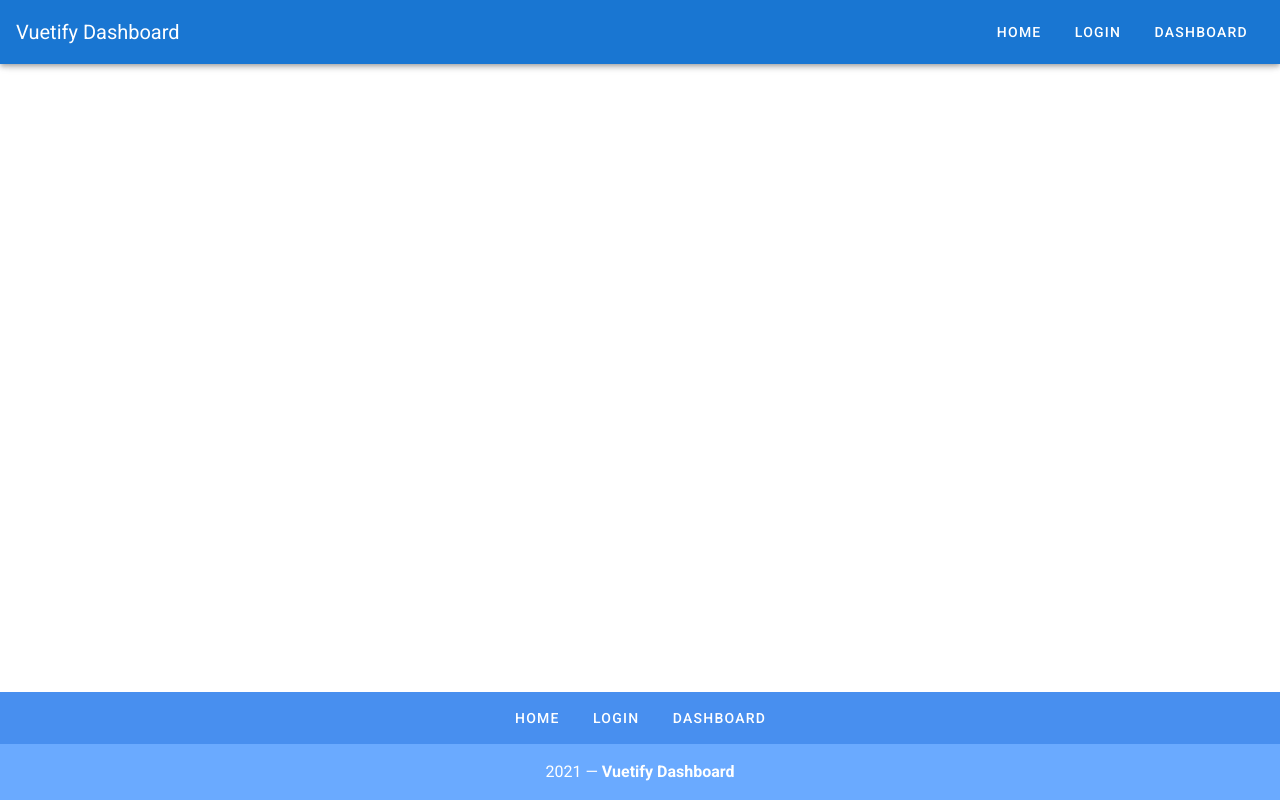
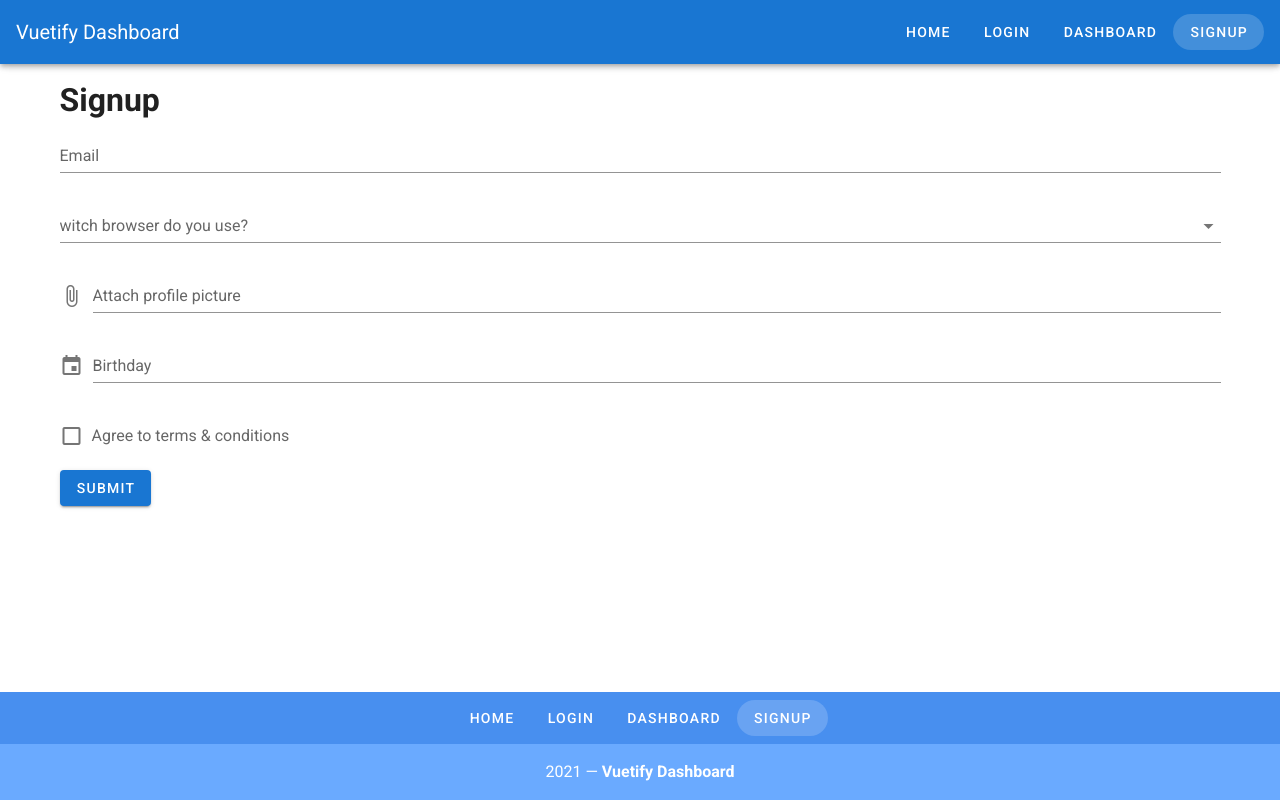
Before and after one commit to gabrielcaiana/Vuetify-Dashboard, a Vue app: page /signup in a window 1280 px wide. Built offline with nearby package versions, Linux system fonts and the light colour scheme.

Commit message:
criando pagina de cadastro

```diff
--- a/src/App.vue
+++ b/src/App.vue
@@ -9,9 +9,9 @@
         text
         rounded
         :to="link.url"
-        >
-        {{link.label }}
-        </v-btn>
+      >
+        {{ link.label }}
+      </v-btn>
     </v-app-bar>
 
     <v-content>
@@ -45,20 +45,25 @@ export default {
   data: () => ({
     links: [
       {
-        label: 'Home',
-        url: '/'
+        label: "Home",
+        url: "/",
       },
 
       {
-        label: 'Login',
-        url: '/login'
+        label: "Login",
+        url: "/login",
       },
 
-        {
-        label: 'Dashboard',
-        url: '/dashboard'
-      }
-    ]
+      {
+        label: "Dashboard",
+        url: "/dashboard",
+      },
+
+      {
+        label: "Signup",
+        url: "/signup",
+      },
+    ],
   }),
 };
 </script>
--- a/src/router/index.js
+++ b/src/router/index.js
@@ -21,6 +21,12 @@ const routes = [
     path: '/dashboard',
     name: 'dashboard',
     component:() => import('../views/Dashboard.vue')
+  },
+
+  {
+    path: '/signup',
+    name: 'signup',
+    component:() => import('../views/Signup.vue')
   }
 ]
 
--- /dev/null
+++ b/src/views/Signup.vue
@@ -0,0 +1,66 @@
+<template>
+  <v-container>
+    <v-row>
+      <v-col>
+        <h1>Signup</h1>
+        <v-form @submit.prevent="submit">
+          <v-text-field label="Email" type="Email"> </v-text-field>
+          <v-autocomplete
+            label="witch browser do you use?"
+            :items="browsers"
+          ></v-autocomplete>
+          <v-file-input label="Attach profile picture"></v-file-input>
+
+          <v-dialog
+            ref="dialog"
+            v-model="modal"
+            :return-value.sync="date"
+            persistent
+            width="290px"
+          >
+            <template v-slot:activator="{ on, attrs }">
+              <v-text-field
+                v-model="birthday"
+                label="Birthday"
+                prepend-icon="mdi-calendar"
+                readonly
+                v-bind="attrs"
+                v-on="on"
+              ></v-text-field>
+            </template>
+            <v-date-picker v-model="birthday" scrollable>
+              <v-spacer></v-spacer>
+              <v-btn text color="primary" @click="modal = false">
+                Cancel
+              </v-btn>
+              <v-btn text color="primary" @click="$refs.dialog.save(birthday)">
+                OK
+              </v-btn>
+            </v-date-picker>
+          </v-dialog>
+
+          <v-checkbox label="Agree to terms & conditions"></v-checkbox>
+          <v-btn type="submit" color="primary">Submit</v-btn>
+        </v-form>
+      </v-col>
+    </v-row>
+  </v-container>
+</template>
+
+<script>
+export default {
+  data: () => ({
+    browsers: ["Chrome", "Firefox", "Safari", "Edge", "Brave"],
+    birthday: "",
+    modal: false,
+  }),
+
+  methods: {
+    submit() {
+      alert("Hello world");
+    },
+  },
+};
+</script>
+
+<style lang="scss" scoped></style>
```
